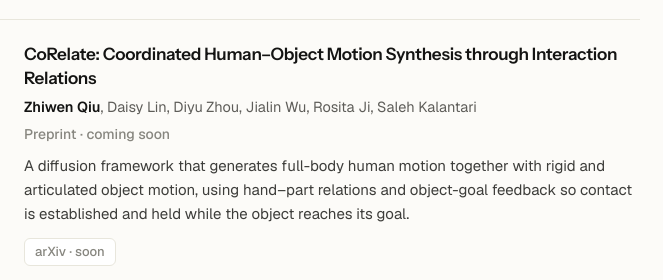
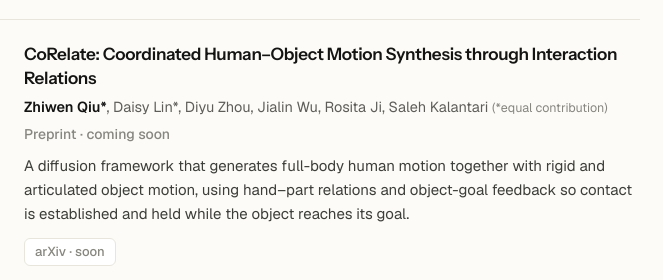
Before and after one commit to calvinzqiu/calvinzqiu.com, a plain HTML site: page index.html in a window 1280 px wide. Shown: the part 1160-1440 px from the top of the page, 466-1129 px from the left. Drawn offline with nearby package versions, Linux system fonts and the light colour scheme.

Commit message:
Mark equal contribution for the first two CoRelate authors
Co-Authored-By: Claude Opus 5.5 <noreply@anthropic.com>

```diff
--- a/index.html
+++ b/index.html
@@ -75,7 +75,7 @@
       </div>
       <div>
         <h3>CoRelate: Coordinated Human–Object Motion Synthesis through Interaction Relations</h3>
-        <p class="authors"><b>Zhiwen Qiu</b>, Daisy Lin, Diyu Zhou, Jialin Wu, Rosita Ji, Saleh Kalantari</p>
+        <p class="authors"><b>Zhiwen Qiu*</b>, Daisy Lin*, Diyu Zhou, Jialin Wu, Rosita Ji, Saleh Kalantari <span class="eq">(*equal contribution)</span></p>
         <p class="venue wip">Preprint · coming soon</p>
         <p class="sum">A diffusion framework that generates full-body human motion together with rigid and articulated object motion, using hand–part relations and object-goal feedback so contact is established and held while the object reaches its goal.</p>
         <div class="pills"><span class="pill off">arXiv · soon</span></div>
```
